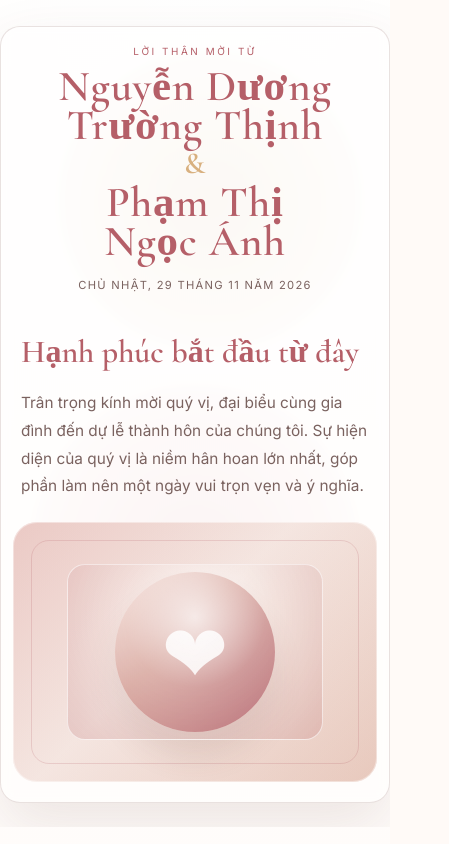
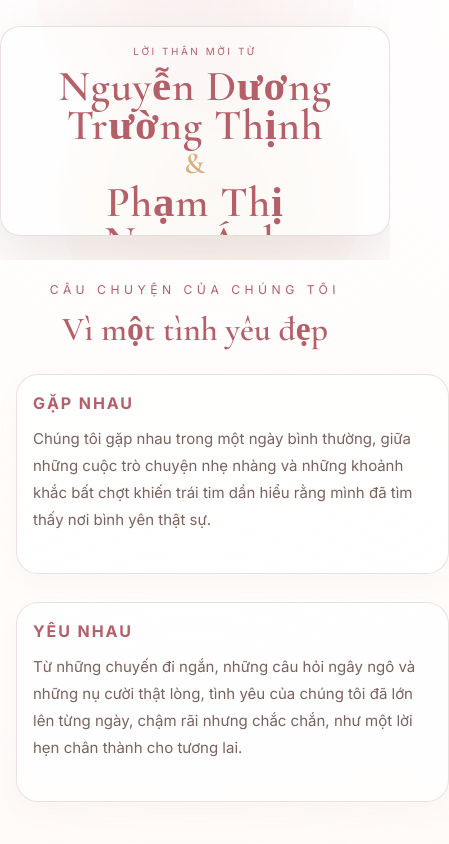
Before and after one commit to trthinh9/Thinh-and-Anh-s-Wedding, a plain HTML site: page index.html in a window 390 px wide. Shown: the top 844 px of the page, 449 px wide, since content can reach past the window. Drawn offline with nearby package versions, Linux system fonts and the light colour scheme.

Commit message:
Cập nhật giao diện điện thoại lần 2

```diff
--- a/styles.css
+++ b/styles.css
@@ -551,6 +551,9 @@ footer {
   .hero-inner {
     padding: 18px 12px 20px;
     border-radius: 20px;
+    aspect-ratio: 19.5 / 9;
+    min-height: 210px;
+    overflow: auto;
   }
 
   .top-tag {
@@ -603,7 +606,7 @@ footer {
   }
 
   .section {
-    padding: 70px 0;
+    padding: 22px 0 34px;
   }
 
   .section-title h3 {
@@ -617,6 +620,9 @@ footer {
   .wish-box,
   .wish-form-card {
     padding: 18px 16px;
+    aspect-ratio: 19.5 / 9;
+    min-height: 200px;
+    overflow: auto;
   }
 
   .countdown {
```
